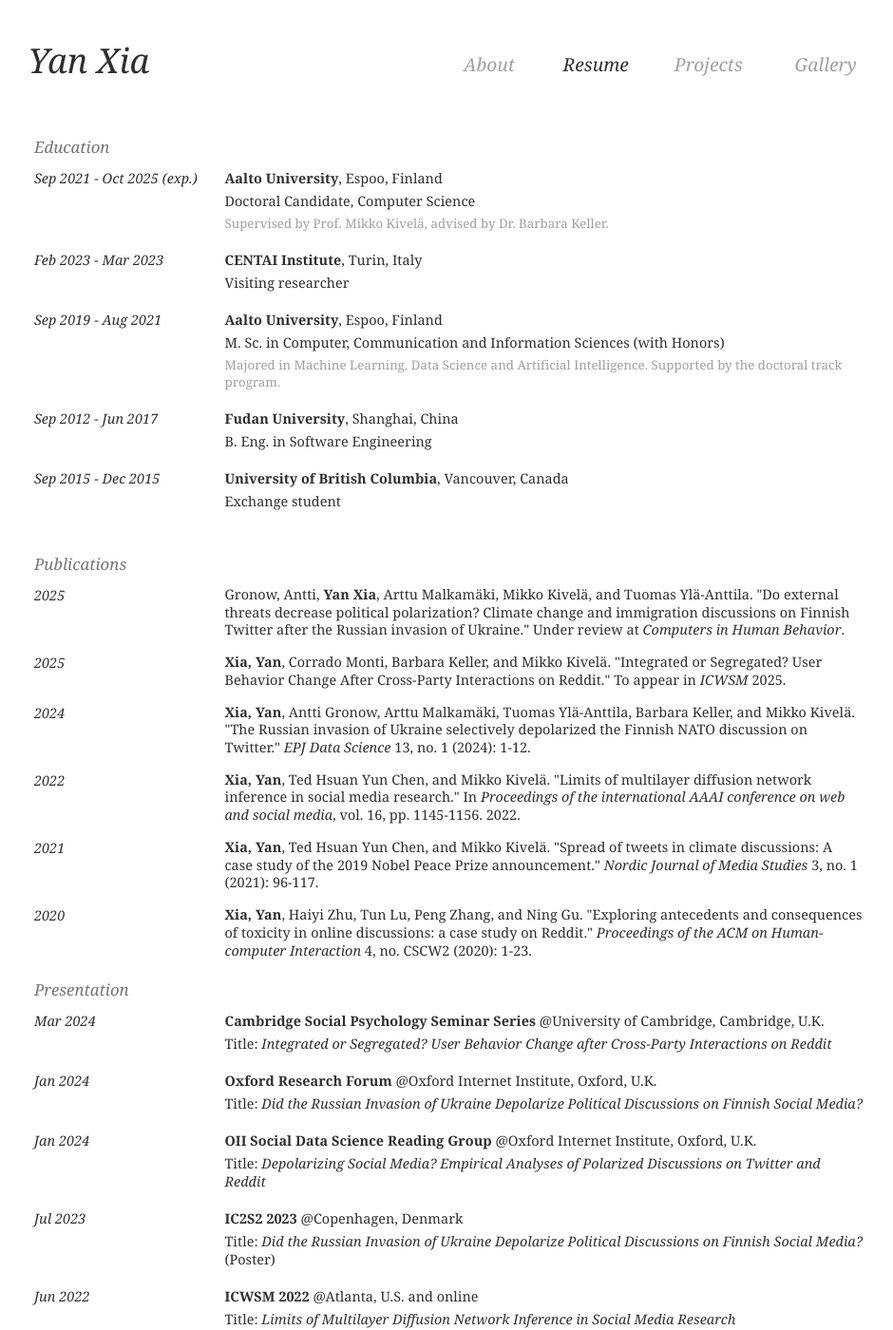
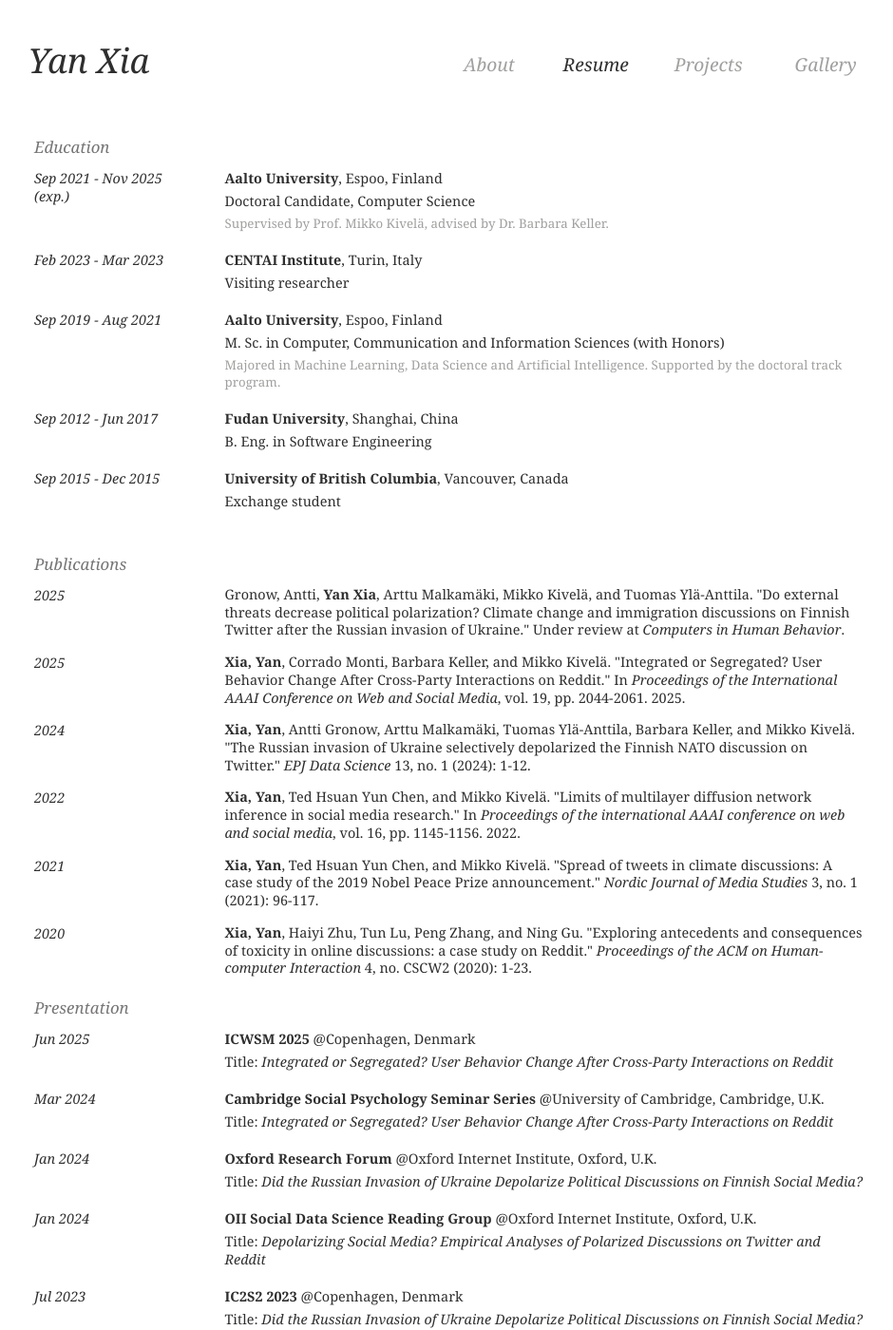
Before and after one commit to yanxxia/yanxxia.github.io, a Jekyll site: the page built from resume.html, in a window 1280 px wide and 1400 px high. Shown: the whole window at 95% size, without its empty margins (168-1108 px from the left). Built offline with Jekyll 4.4.1, drawn with Linux system fonts in a browser that asks for light colours; some of the changed text lies outside the part shown.

Commit message:
Update 2025

```diff
--- a/index.html
+++ b/index.html
@@ -3,10 +3,10 @@
 title: Yan Xia
 ---
 <div class="intro-div">
-  <p>Hi! I am Yan, a final-year Doctoral Candidate in Computer Science at Aalto University, Finland. I am supervised by <a href="http://www.mkivela.com/">Prof. Mikko Kivel&#228;</a> and advised by <a href="https://users.aalto.fi/~kellerb1/">Dr. Barbara Keller</a>. I expect to graduate by October 2025 and I am now actively looking for postdoctoral positions.</p>
+  <p>Hi! I am Yan, a final-year Doctoral Candidate in Computer Science at Aalto University, Finland. I am supervised by <a href="http://www.mkivela.com/">Prof. Mikko Kivel&#228;</a> and advised by <a href="https://users.aalto.fi/~kellerb1/">Dr. Barbara Keller</a>. I expect to graduate by November 2025 and I am now actively looking for postdoctoral positions.</p>
   <p> I am a computational social scientist who aims to conduct solid research that bridges computer science and social science. My main interest lies in understanding the organic socio-psychological processes underlying negative phenomena in online systems, such as opinion polarization, political (anti-)fandom, and toxic language. I use various computational tools in natural language processing and network analysis to address my research questions. My work has been published in venues including <i>CSCW</i>, <i>ICWSM</i>, and <i>EPJ Data Science</i>.</p>
   <p>Please see <a href="/resume.html">Resume</a> for a complete list of my experience, and <a href="/projects.html">Projects</a> for an introduction of my main research projects. If you are interested, some of my photography, design, and calligraphy works can be found in <a href="/gallery.html">Gallery</a>.</p>
-  <p>Find me by <a href="mailto:yan.xia@aalto.fi">email:yan.xia@aalto.fi</a> if you want to talk!</p>
+  <p>Find me by <a href="mailto:yan.xia@aalto.fi">email:yan.xia@aalto.fi</a> or <a href="https://bsky.app/profile/yanxxia.bsky.social">Bluesky:yanxxia.bsky.social</a> if you want to talk!</p>
 </div>
 <div class="pic-div">
   <img class="pic" src="assets/images/profile_photo.jpg" />
--- a/projects.html
+++ b/projects.html
@@ -77,6 +77,7 @@
 
   <div class="section-div">
     <div class="pj-title-div">
+      <img class="pj-image crossparty" src="assets/images/projects/cross-party.png" />
       <div class="pj-title">Integrated or Segregated? User Behavior Change after Cross-Party Interactions on Reddit</div>
       <div class="pj-description">Data analysis, Aalto University & CENTAI, Jan 2023 - May 2024</div>
     </div>
@@ -84,9 +85,9 @@
     <div class="pj-content-div">
       <div class="pj-subtitle">Publications</div>
       <div class="content">
-        <b>Xia, Yan</b>, <a href="http://www.corradomonti.com/" class="dark">Corrado Monti</a>, <a href="https://users.aalto.fi/~kellerb1/"  class="dark">Barbara Keller</a>, and <a href="http://www.mkivela.com/" class="dark">Mikko Kivel&#228;</a>. Integrated or Segregated? User Behavior Change after Cross-Party Interactions on Reddit. Accepted to ICWSM 2025.
+        <b>Xia, Yan</b>, <a href="http://www.corradomonti.com/" class="dark">Corrado Monti</a>, <a href="https://users.aalto.fi/~kellerb1/"  class="dark">Barbara Keller</a>, and <a href="http://www.mkivela.com/" class="dark">Mikko Kivel&#228;</a>. "Integrated or Segregated? User Behavior Change After Cross-Party Interactions on Reddit." In <i>Proceedings of the International AAAI Conference on Web and Social Media</i>, vol. 19, pp. 2044-2061. 2025.
       </div>
-      <div class="pj-links"><a href="https://arxiv.org/abs/2410.04923" class="pj-link">[Paper]</a></div>
+      <div class="pj-links"><a href="https://ojs.aaai.org/index.php/ICWSM/article/view/35918" class="pj-link">[Paper]</a><a href="{{ '/assets/files/cross_party_poster.pdf' | relative_url }}" class="pj-link">[Poster]</a></div>
     </div>
     <div class="pj-content-div last">
       <div class="pj-subtitle">Highlights</div>
--- a/resume.html
+++ b/resume.html
@@ -6,7 +6,7 @@
   <div class="section-div">
     <p class="section-title">Education</p>
     <div class="entry-div">
-      <div class="time-div">Sep 2021 - Oct 2025 (exp.)</div>
+      <div class="time-div">Sep 2021 - Nov 2025 (exp.)</div>
       <div class="content-div">
         <div class="content"><b>Aalto University</b>, Espoo, Finland</div>
         <div class="content">Doctoral Candidate, Computer Science</div>
@@ -54,7 +54,7 @@
     <div class="entry-div">
       <div class="time-div">2025</div>
       <div class="content-div">
-        <div class="content pub"><b>Xia, Yan</b>, Corrado Monti, Barbara Keller, and Mikko Kivelä. "Integrated or Segregated? User Behavior Change After Cross-Party Interactions on Reddit." To appear in <i>ICWSM</i> 2025.</div>
+        <div class="content pub"><b>Xia, Yan</b>, Corrado Monti, Barbara Keller, and Mikko Kivelä. "Integrated or Segregated? User Behavior Change After Cross-Party Interactions on Reddit." In <i>Proceedings of the International AAAI Conference on Web and Social Media</i>, vol. 19, pp. 2044-2061. 2025.</div>
       </div>
     </div>
     <div class="entry-div">
@@ -85,10 +85,17 @@
   <div class="section-div">
     <p class="section-title">Presentation</p>
     <div class="entry-div">
+      <div class="time-div">Jun 2025</div>
+      <div class="content-div">
+        <div class="content"><b><a href="https://www.icwsm.org/2025/index.html" class="dark">ICWSM 2025</a></b> @Copenhagen, Denmark</div>
+        <div class="content last">Title: <i>Integrated or Segregated? User Behavior Change After Cross-Party Interactions on Reddit</i></div>
+      </div>
+    </div>
+    <div class="entry-div">
       <div class="time-div">Mar 2024</div>
       <div class="content-div">
         <div class="content"><b><a href="https://talks.cam.ac.uk/talk/index/212200" class="dark">Cambridge Social Psychology Seminar Series</a></b> @University of Cambridge, Cambridge, U.K.</div>
-        <div class="content last">Title: <i>Integrated or Segregated? User Behavior Change after Cross-Party Interactions on Reddit</i></div>
+        <div class="content last">Title: <i>Integrated or Segregated? User Behavior Change After Cross-Party Interactions on Reddit</i></div>
       </div>
     </div>
     <div class="entry-div">
@@ -181,19 +188,19 @@
   <div class="section-div">
     <p class="section-title">Teaching</p>
     <div class="entry-div">
-      <div class="time-div">Feb 2023 - May 2023</div>
+      <div class="time-div">2022 - 2025</div>
       <div class="content-div">
         <div class="content"><b>Computational Social Science</b> @Aalto University</div>
         <div class="content">Teaching assistant, supervised by <a href="http://www.mkivela.com/" class="dark">Prof. Mikko Kivel&#228;</a></div>
-        <div class="content description last">Helped test course assignments, host exercise sessions, and grade course projects.</div>
+        <div class="content description last">Designed, tested, and improved course assignments; hosted exercise sessions and graded course projects.</div>
       </div>
     </div>
     <div class="entry-div">
-      <div class="time-div">Feb 2022 - May 2022</div>
+      <div class="time-div">2024</div>
       <div class="content-div">
-        <div class="content"><b>Special Course in Computational Social Science</b> @Aalto University</div>
-        <div class="content">Teaching assistant, supervised by <a href="http://www.mkivela.com/" class="dark">Prof. Mikko Kivel&#228;</a></div>
-        <div class="content description last section-last">Helped design course assignments, set up the course environment, and introduce the course project.</div>
+        <div class="content"><b>Basics in Programming</b> @Aalto University</div>
+        <div class="content">Guest lecturer, supervised by <a href="https://users.aalto.fi/~kellerb1/" class="dark">Dr. Barbara Keller</div>
+        <div class="content description last">Gave two lectures on Object-Oriented Programming.</div>
       </div>
     </div>
   </div>
@@ -208,7 +215,8 @@
     <div class="entry-div">
       <div class="time-div">2024, 2025</div>
       <div class="content-div">
-        <div class="content last section-last"><a href="https://icwsm.org" class="dark"><b>ICWSM</b> (International AAAI Conference on Web and Social Media)</a></div>
+        <div class="content"><a href="https://icwsm.org" class="dark"><b>ICWSM</b> (International AAAI Conference on Web and Social Media)</a></div>
+        <div class="content description last section-last">Best Reviewer 2025</div>
       </div>
     </div>
   </div>
```
Also changed, not shown: assets/images/projects/cross_party.png, 7 other files.
